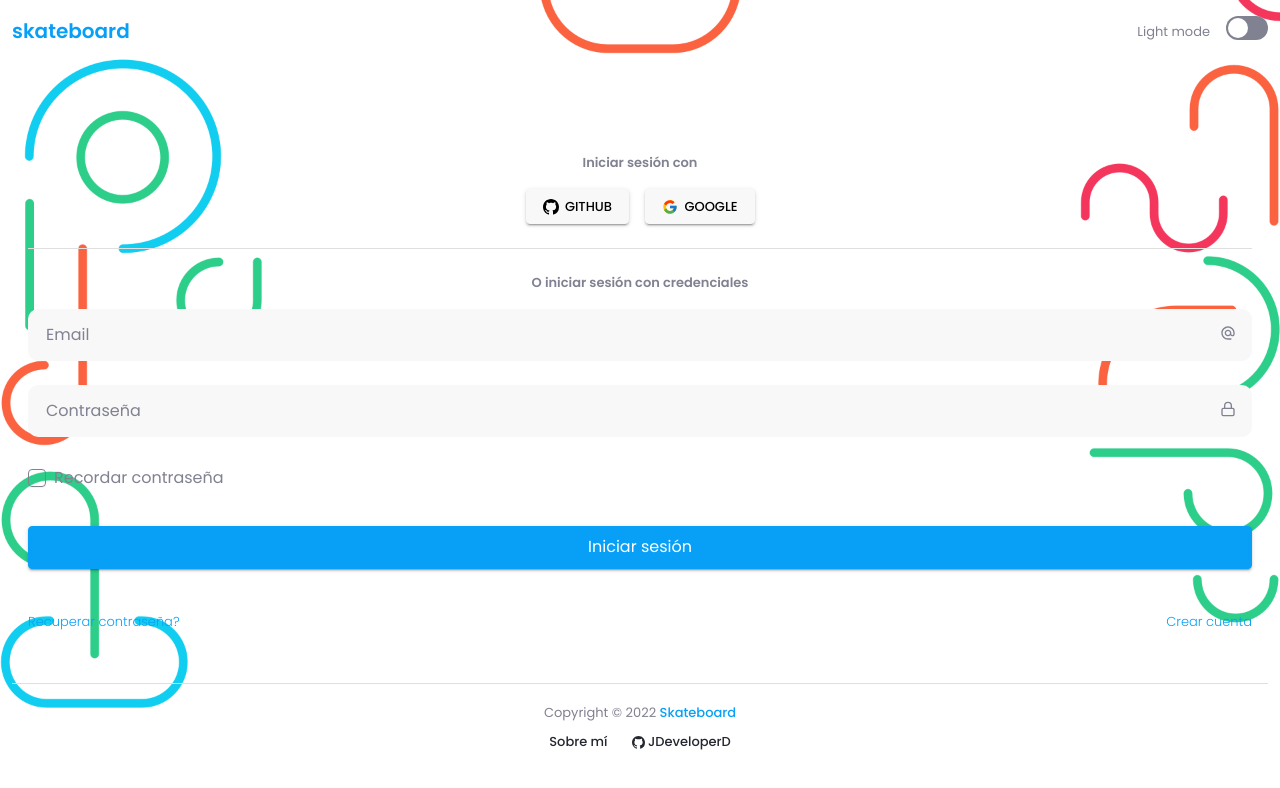
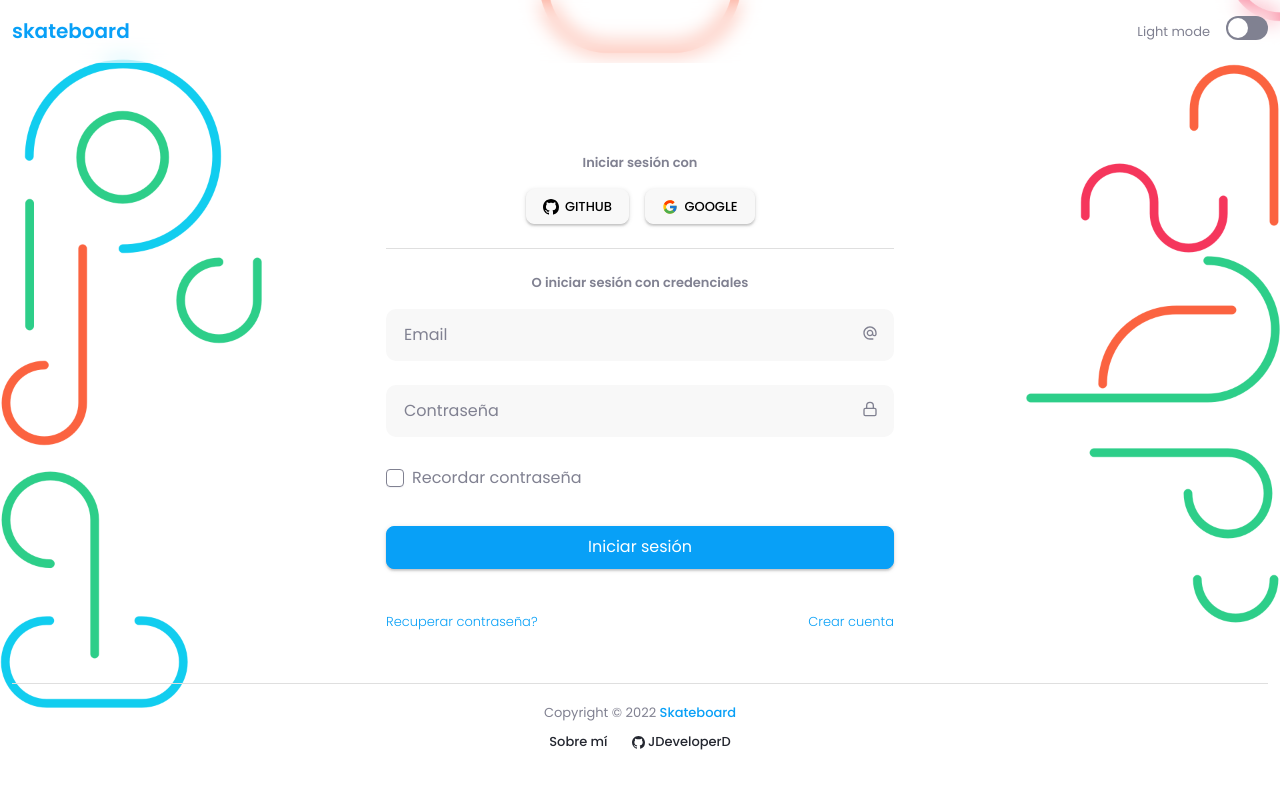
Before and after one commit to JDeveloperD/example-app-video, a Next.js app: page /auth/iniciar-sesion in a window 1280 px wide. Shown: the top 788 px of the page. Built offline with nearby package versions, Linux system fonts and the light colour scheme.

Commit message:
headers sticky and blur

```diff
--- a/src/components/inputs/Button/index.tsx
+++ b/src/components/inputs/Button/index.tsx
@@ -25,7 +25,7 @@ const variantStyles = (
     contained: css`
       background: ${theme.colors[color]};
       color: ${color === 'light' ? theme.colors.black : 'white'};
-      box-shadow: rgb(0 0 0 / 20%) 0px 3px 1px -2px, rgb(0 0 0 / 14%) 0px 2px 2px 0px, rgb(0 0 0 / 12%) 0px 1px 5px 0px;
+      box-shadow: rgb(0 0 0 / 20%) 0px 2px 1px -2px, rgb(0 0 0 / 14%) 0px 2px 2px 0px, rgb(0 0 0 / 12%) 0px 1px 5px 0px;
       border-color: ${theme.colors[color]};
 
       &:hover {
@@ -117,7 +117,7 @@ const sizeStyles = (size: SizeButton = 'md') => (
 
 const Button = styled.button<ButtonProps>`
   ${RESET_BUTTON}
-  border-radius: 0.25rem;
+  border-radius: 0.5rem;
   transition: background ${TRANSITIONS.base};
   cursor: pointer;
   position: relative;
--- a/src/layouts/AppLayout/AppBar/styled.ts
+++ b/src/layouts/AppLayout/AppBar/styled.ts
@@ -1,7 +1,15 @@
+import { rgba } from 'polished'
 import styled from 'styled-components'
 
 const HeadWrapper = styled.header`
   padding: 1rem 0;
+  background: ${({ theme }) => {
+    return rgba(theme.colors.backgroundBody, 0.8)
+  }};
+  backdrop-filter: blur(10px);
+  position: sticky;
+  top: 0;
+  z-index: 1000;
 `
 
 export {
--- a/src/layouts/AppLayout/AppSidebar/styled.ts
+++ b/src/layouts/AppLayout/AppSidebar/styled.ts
@@ -11,6 +11,7 @@ const SidebarWrapper = styled.aside<{ show: boolean }>`
     transition: max-height 0.75s cubic-bezier(0.24, 0.67, 0.81, 1.06);
     will-change: unset;
     max-height: 100vh;
+    overflow-y: scroll;
   `}
 
   ${MEDIA_BREAKPOINTS.tablet} {
--- a/src/layouts/AuthLayout/index.tsx
+++ b/src/layouts/AuthLayout/index.tsx
@@ -11,8 +11,8 @@ const AuthLayout: FC<{
 
   return (
     <AuthWrapper>
-      <Container>
-        <AuthHeader>
+      <AuthHeader>
+        <Container>
           <Row>
             <Col>
               <Typography
@@ -25,7 +25,9 @@ const AuthLayout: FC<{
               <SwitchTheme />
             </Col>
           </Row>
-        </AuthHeader>
+        </Container>
+      </AuthHeader>
+      <Container>
         <AuthContent>
           {children}
         </AuthContent>
--- a/src/layouts/AuthLayout/styled.ts
+++ b/src/layouts/AuthLayout/styled.ts
@@ -1,15 +1,30 @@
+import { CONTAINER_MAX_WIDTHS, MEDIA_BREAKPOINTS } from '@styles/constants'
+import { rgba } from 'polished'
 import styled from 'styled-components'
 
 const AuthWrapper = styled.div`
   background-image: url('/img/register_bg_2.png');
   background-repeat: no-repeat;
   background-size: contain;
+  background-position: top center;
   width: 100%;
   min-height: 100vh;
+
+  ${MEDIA_BREAKPOINTS.desktop} {
+    background-size: cover;
+  }
 `
 
 const AuthHeader = styled.header`
   padding: 1rem 0;
+  background: ${({ theme }) => {
+    return rgba(theme.colors.backgroundBody, 0.4)
+  }};
+  backdrop-filter: blur(10px);
+  position: sticky;
+  top: 0;
+  left: 0;
+  width: 100%;
 `
 
 const AuthFooter = styled.footer`
@@ -23,6 +38,8 @@ const AuthContent = styled.main`
   display: flex;
   flex-direction: column;
   justify-content: center;
+  max-width: ${CONTAINER_MAX_WIDTHS.sm};
+  margin: 0 auto;
 `
 
 export {
--- a/src/styles/global.ts
+++ b/src/styles/global.ts
@@ -1,5 +1,6 @@
-import { darken } from 'polished'
+import { darken, lighten } from 'polished'
 import { createGlobalStyle, css } from 'styled-components'
+import { GRAY_SCALE } from './constants'
 
 export default createGlobalStyle`
   * {
@@ -66,4 +67,19 @@ export default createGlobalStyle`
   .w-0 {
     width: 0 !important;
   }
+
+  ::-webkit-scrollbar {
+    background: transparent;
+    width: 0.5rem;
+    height: 0.5rem;
+  }
+
+  ::-webkit-scrollbar-track {
+    /* background: ${({ theme }) => lighten(0.065, theme.colors.light)}; */
+  }
+
+  ::-webkit-scrollbar-thumb {
+    background: ${GRAY_SCALE[200]};
+    border-radius: 0.5rem;
+  }
 `
```
